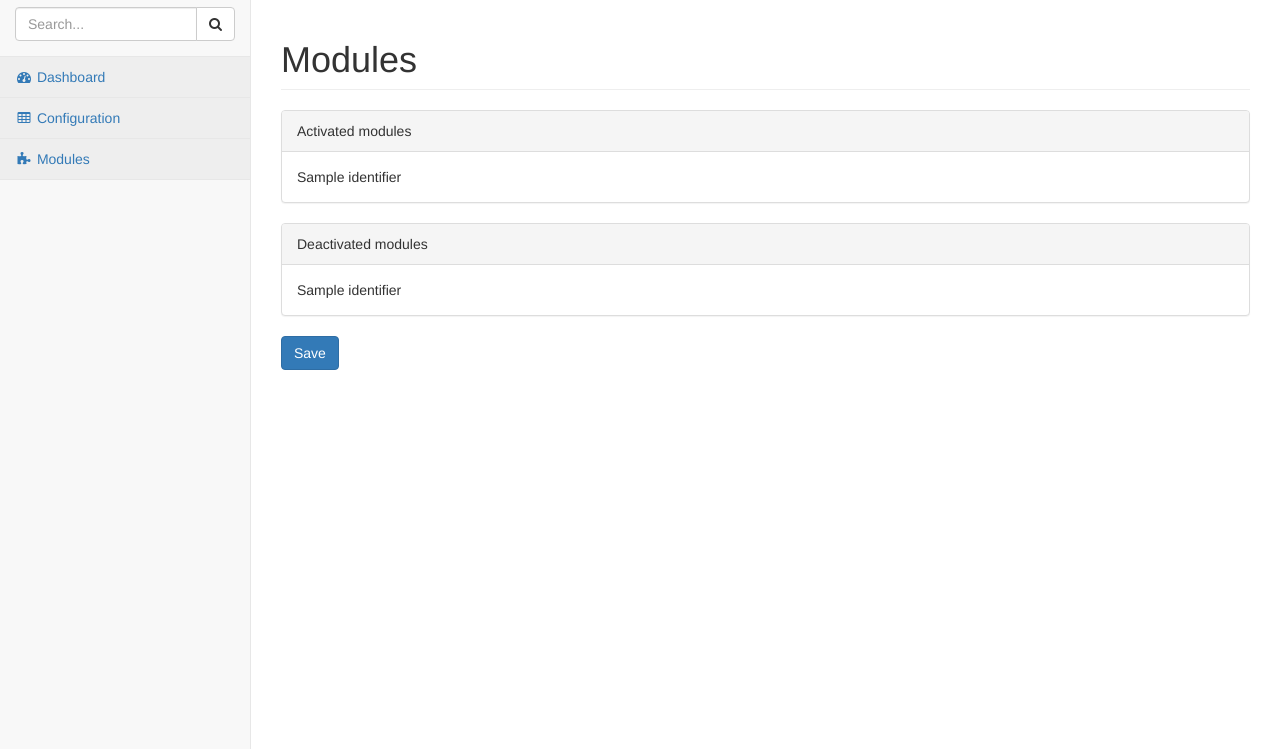
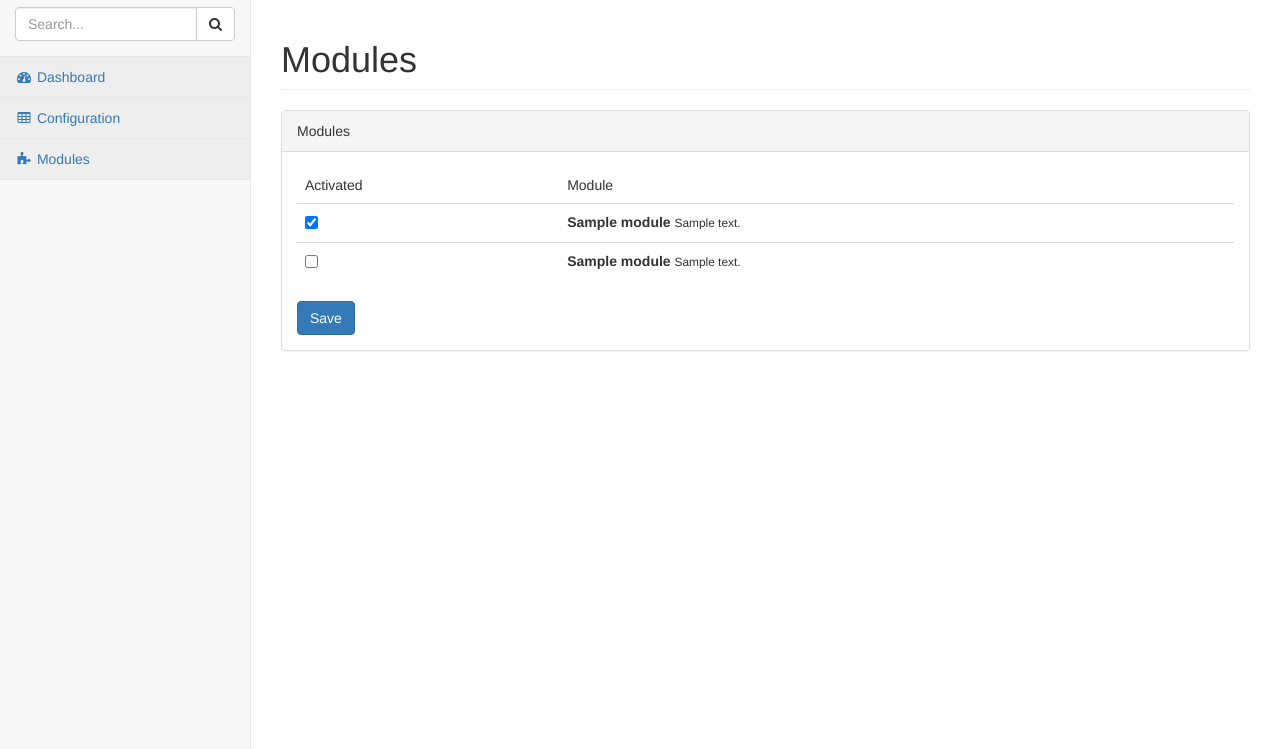
Before and after one commit to Gagaro/PimpMyBot, a Python web app: template pimpmybot/wsgi/templates/modules.html in a window 1280 px wide. Shown: the part 59-808 px from the top of the page. Run offline with Jinja, Linux system fonts and the light colour scheme; the template is opened without the code that fills it: most values are stand-ins (such as "Sample title", 1, 10 or a date in 2020); some libraries are stand-ins or nearby versions.

Commit message:
feat: modules configuration

```diff
--- a/pimpmybot/wsgi/templates/modules.html
+++ b/pimpmybot/wsgi/templates/modules.html
@@ -8,29 +8,39 @@
 <div class="alert alert-success">{{ message }}</div>
 {% endif %}
 
-<form action="{{ url('configuration') }}" method="post" role="form">
-    {% if activated_modules %}
+<form action="{{ url('modules') }}" method="post" role="form">
     <div class="panel panel-default">
-        <div class="panel-heading">Activated modules</div>
+        <div class="panel-heading">Modules</div>
         <div class="panel-body">
-            {% for module in activated_modules %}
-            {{ module.identifier }}
-            {% endfor %}
+            <table class="table">
+                <thead>
+                    <tr>
+                        <td>Activated</td>
+                        <td>Module</td>
+                    </tr>
+                </thead>
+                <tbody>
+                    {% for module in activated_modules %}
+                    <tr>
+                        <td><input type="checkbox" name="{{ module.identifier }}" checked /></td>
+                        <td>
+                            <strong>{{ module.title }}</strong> <small>{{ module.description }}</small>
+                        </td>
+                    </tr>
+                    {% endfor %}
+                    {% for module in deactivated_modules %}
+                    <tr>
+                        <td><input type="checkbox" name="{{ module.identifier }}" /></td>
+                        <td>
+                            <strong>{{ module.title }}</strong> <small>{{ module.description }}</small>
+                        </td>
+                    </tr>
+                    {% endfor %}
+                </tbody>
+            </table>
+
+            <input class="btn btn-primary" type="submit" value="Save" />
         </div>
     </div>
-    {% endif %}
-
-    {% if deactivated_modules %}
-    <div class="panel panel-default">
-        <div class="panel-heading">Deactivated modules</div>
-        <div class="panel-body">
-            {% for module in deactivated_modules %}
-            {{ module.identifier }}
-            {% endfor %}
-        </div>
-    </div>
-    {% endif %}
-
-    <input class="btn btn-primary" type="submit" value="Save" />
 </form>
 {% endblock %}
```
Also changed, not shown: pimpmybot/utils/modules.py (+9 -1 lines), pimpmybot/wsgi/views/modules.py (+28 -5 lines).
